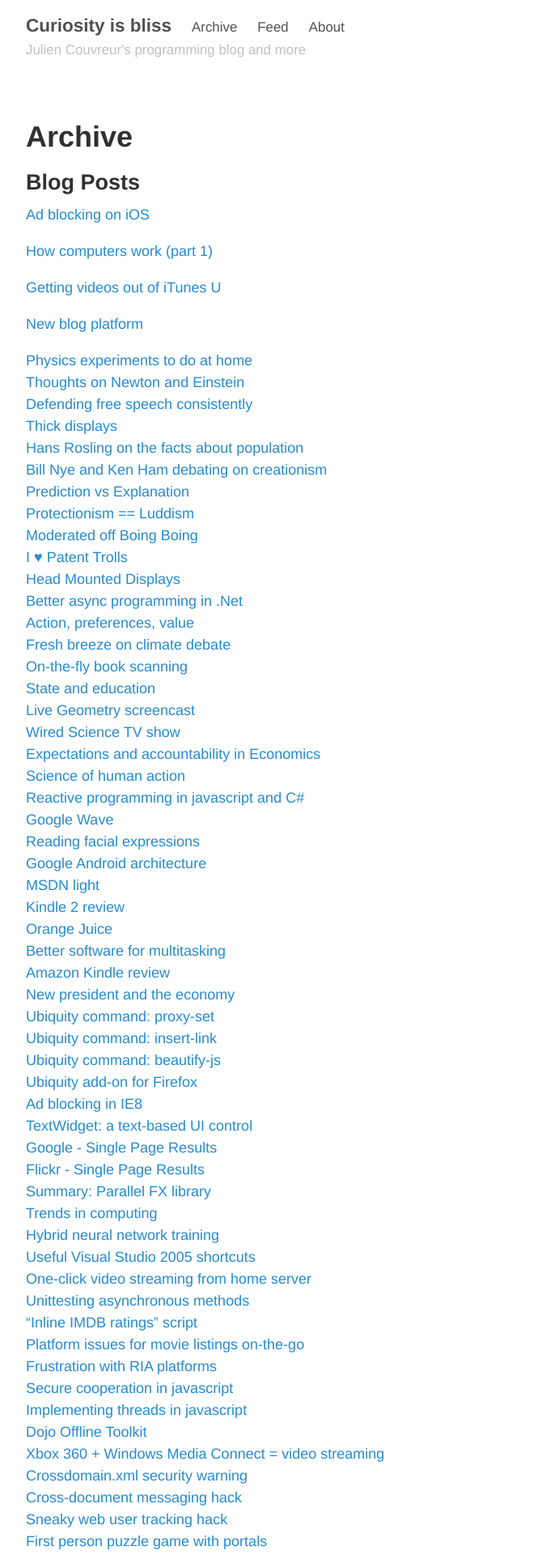
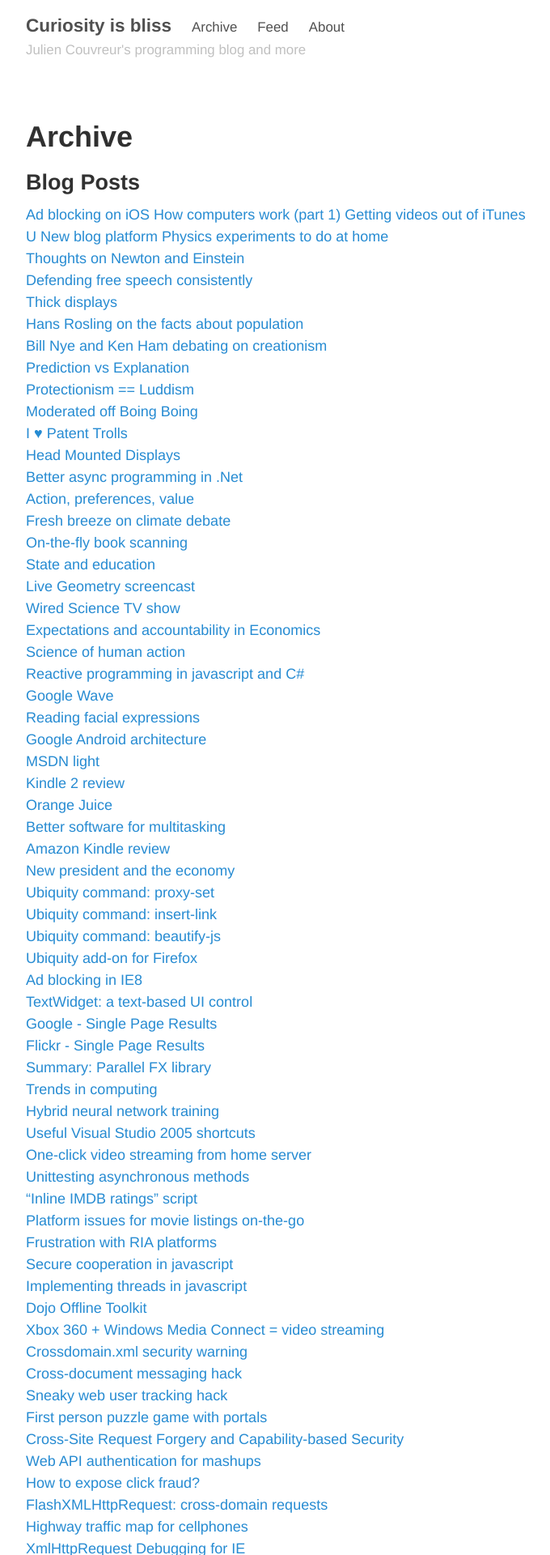
Before and after one commit to jcouv/jcouv.github.io, a Jekyll site: the page built from archives.md, in a window 1280 px wide. Shown: the top 1920 px of the page at 81% size, without its empty margins (293-973 px from the left). Built offline with Jekyll 4.4.1, drawn with Linux system fonts in a browser that asks for light colours.

Commit message:
Fixing looks on archives page

```diff
--- a/archives.md
+++ b/archives.md
@@ -5,7 +5,7 @@
 
 ## Blog Posts
 
-{% for post in site.posts %}
+{% for post in site.posts -%}
 [ {{ post.title }} ]({{ post.url }})
-{% endfor %}
+{% endfor -%}
 {% include legacy_archives.html %}
```
